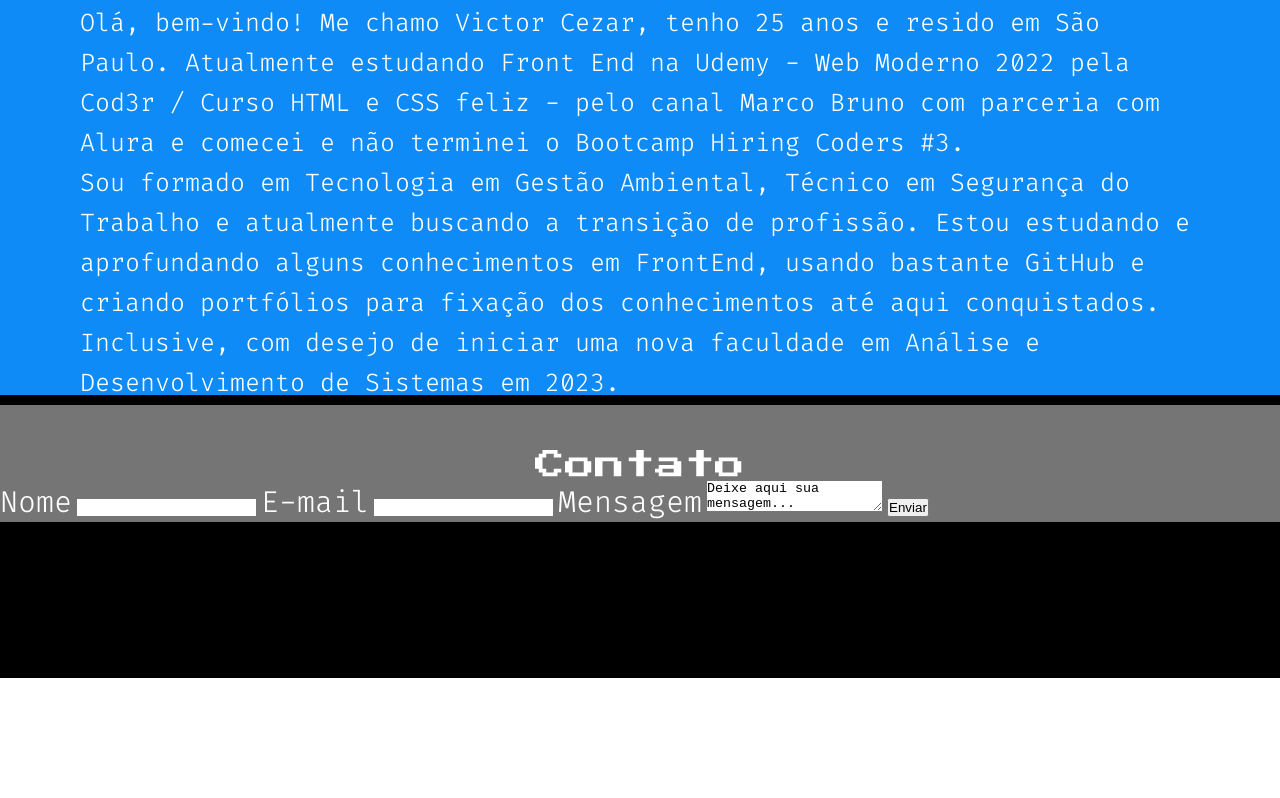
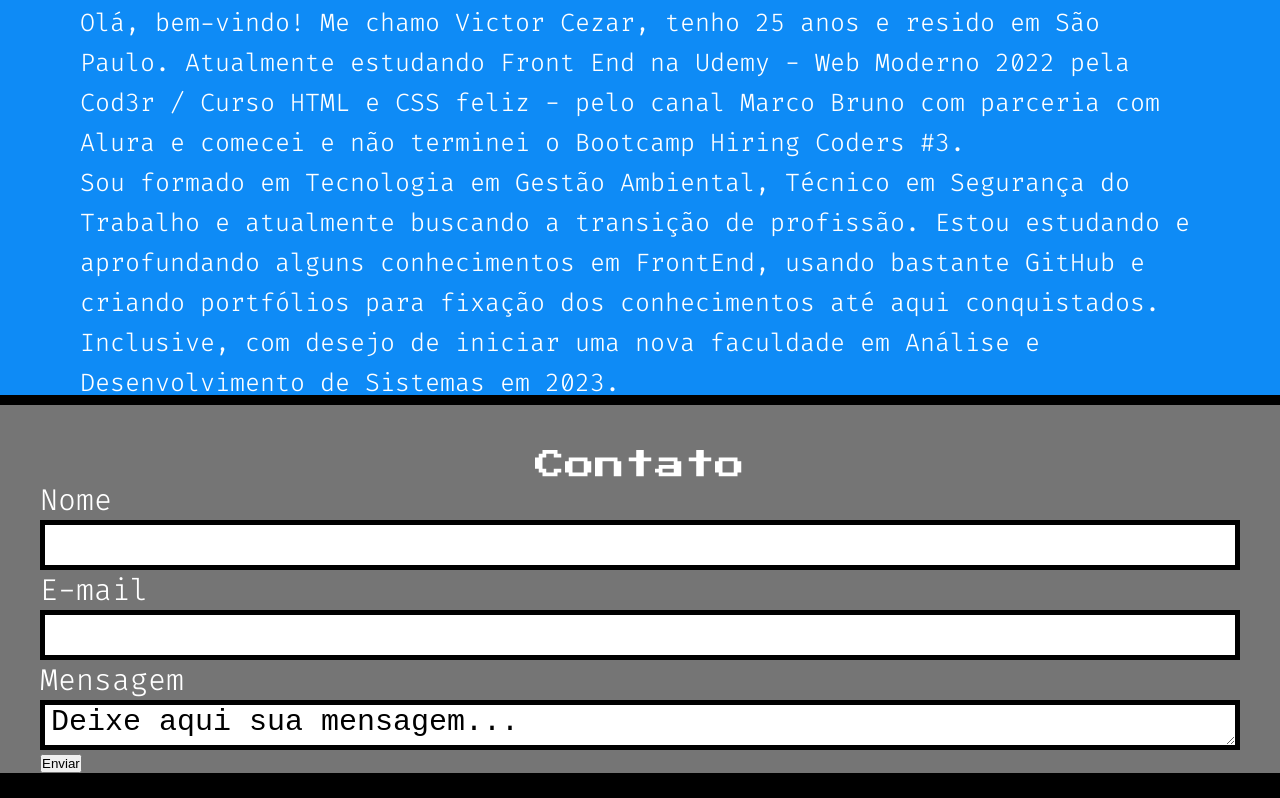
Before and after one commit to Victor-Cezar/Portefolio-3, a plain HTML site: page index.html in a window 1280 px wide. Shown: the part 3521-4319 px from the top of the page. Before the commit the page ends 4199 px from the top, so only its background shows below. Drawn offline with Linux system fonts and the light colour scheme; a web font is replaced by a local one.

Commit message:
Ajustado posicionamento form

```diff
--- a/index.css
+++ b/index.css
@@ -301,14 +301,30 @@ progress-bar::-webkit-progress-bar,
     box-shadow: 3px 3px 0 rgb(0, 0, 0);
 }
 
+.form {
+    margin-left: 40px;
+    margin-right: 40px;
+}
+
 .label {
     color: white;
     font-family: 'Fira Code', monospace;
     font-size: 30px;
     font-weight: 300;
     line-height: 40px;
+}
+
+.input {
+    box-sizing: border-box;
+    border: 5px solid black;
+    font-size: 30px;
+    height: 50px;
+    width: 100%;
+    padding-left: 6px;
+    padding-right: 6px;
 
 }
+
 footer {
     display: flex;
     justify-content: center;
--- a/index.html
+++ b/index.html
@@ -144,15 +144,15 @@
 
     <section class="contato">
         <div class="titleContato">Contato</div>
-        <form>
+        <form class="form">
             <label class="label" for="name">Nome</label>
-            <input id="name" type="text">
+            <input class="input" id="name" type="text">
 
             <label class="label" for="email">E-mail</label>
-            <input id="email" type="email">
+            <input class="input" id="email" type="email">
 
             <label class="label" for="msg">Mensagem</label>
-            <textarea name="" id="msg">Deixe aqui sua mensagem...</textarea>
+            <textarea class="input" id="msg">Deixe aqui sua mensagem...</textarea>
             <button type="submit">Enviar</button>
         </form>
 
```
